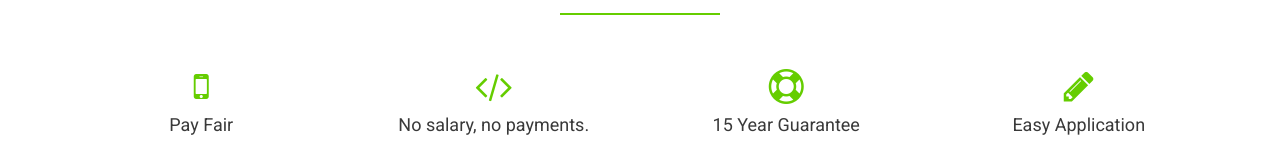
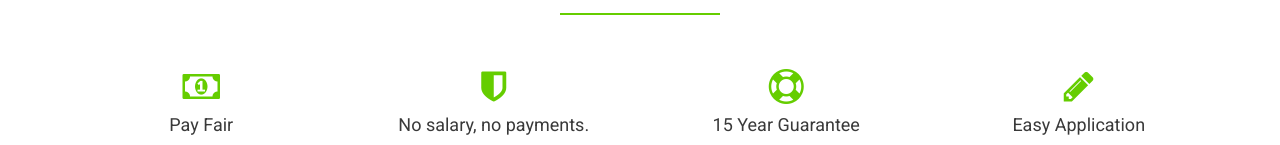
Before and after one commit to invedu/invedu.github.io, a plain HTML site: page index.html in a window 1280 px wide. Shown: the part 655-800 px from the top of the page. Drawn offline with Linux system fonts and the light colour scheme.

Commit message:
Update index.html

```diff
--- a/index.html
+++ b/index.html
@@ -81,14 +81,14 @@
 	<div class="row">
 		<div class="col-md-3 col-sm-6">
 			<div class="features-div">
-			   <i class="fa fa-mobile"></i>
+			   <i class="fa fa-money"></i>
 			   <h4>Pay Fair</h4>
 			   <p>Goodbye, outrageous interest payments. With industry-leading rates, you'll only pay for tuition+inflation.</p>
 			</div>
 		</div><!-- End col-md-3-->
 		<div class="col-md-3 col-sm-6">
 			<div class="features-div">
-			   <i class="fa fa-code"></i>
+			   <i class="fa fa-shield"></i>
 			   <h4>No salary, no payments.</h4>
 			   <p>Pay based off your salary. If you're fired, we won't hold you acccountable.</p>
 			</div>
```
